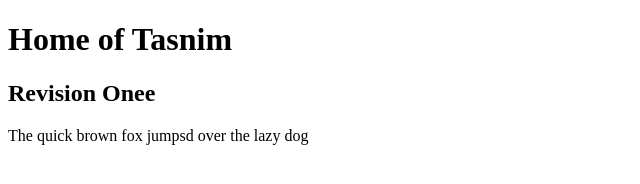
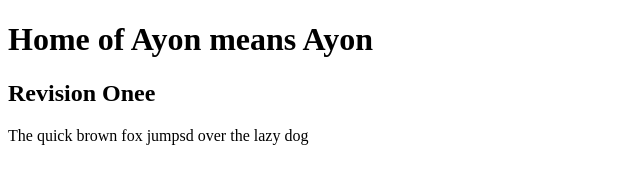
Before and after one commit to tanjim512/Background-colorr, a plain HTML site: page index.html in a window 1280 px wide. Shown: the whole page, without its empty margins (0-640 px from the left). Drawn offline with Linux system fonts and the light colour scheme.

Commit message:
back to back

```diff
--- a/index.html
+++ b/index.html
@@ -6,7 +6,7 @@
 </head>
 <body>
 
-  <h1>Home of Tasnim</h1>
+  <h1>Home of Ayon means Ayon</h1>
   <h2>Revision Onee</h2>
   <p>The quick brown fox jumpsd over the lazy dog</p>
 
```
